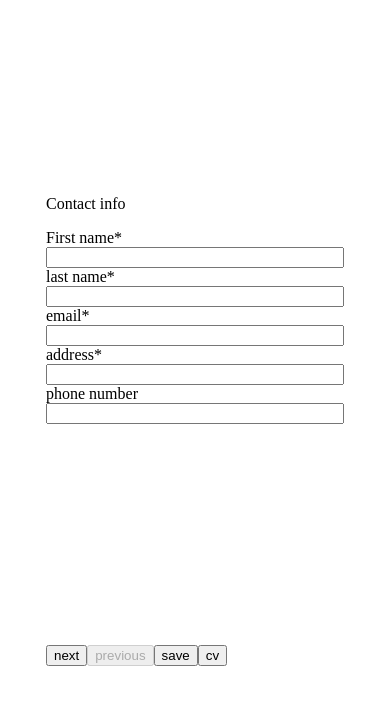
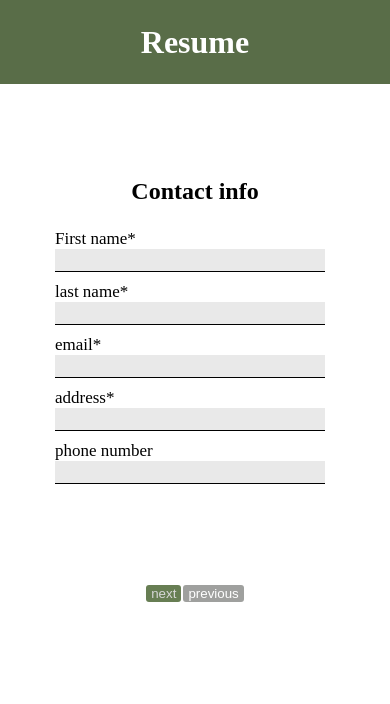
Before and after one commit to oubijjane/CV-Application, a React (Vite) app: page / in a window 390 px wide. Shown: the top 704 px of the page. Built offline with nearby package versions, Linux system fonts and the light colour scheme.

Commit message:
finished the cv builder layout feat: add the layout for the mobile and desktop feat: add a dark mode active based on the user system

```diff
--- a/index.html
+++ b/index.html
@@ -6,7 +6,10 @@
     <meta name="viewport" content="width=device-width, initial-scale=1.0" />
     <title>CV Application</title>
   </head>
-  <body>
+  <body style="display: none;">
+    <div class="header">
+      <h1>Resume</h1>
+    </div>
     <div id="root"></div>
     <script type="module" src="/src/main.jsx"></script>
   </body>
--- a/src/App.css
+++ b/src/App.css
@@ -4,51 +4,242 @@ body {
   width: 100%;
   margin: 0;
 }
+html {
+  scrollbar-color: #677e53 #ffffff; /* thumb color, track color */
+  scrollbar-width: thin;
+}
+#root {
+  width: 90%;
+  height: 90%;
+  display: flex;
+  justify-content: center;
+  align-items: center;
+}
 body {
-  display: flex;
+  display: flex !important;
   align-items: center;
   justify-content: center;
-
+  flex-direction: column;
 }
 .container {
   display: flex;
   flex-direction: column;
 }
-section {
-  width: 298px;
-  height: 450px;
+.cv {
+  width: 21cm;
+  min-height: 29cm;
+  font-size: 12pt;
+  border: 2px solid black;
 }
-.cv {
- width: 21cm;
- min-height:  29cm;
- font-size: 15pt;
- border: 2px solid black;
-
-}
-.cv section{
+.cv section {
   height: auto;
 
   display: inline;
+}
+.title {
+  font-size: 24px;
+  font-weight: bold;
+}
+label {
+  font-size: 17px;
 }
 .cv p {
   margin: 1px;
   margin-left: 10px;
   margin-right: 10px;
 }
-dialog {
- /*  margin: auto;
-    position: absolute;
-    top: 0; left: 0; bottom: 0; right: 0; */
-}
-.cv .heading{
+
+.cv .heading {
   border-bottom: 2px solid black;
   margin: 5px;
   font-weight: bold;
 }
 .doNotPrint {
-  overflow: auto;
-  max-height: 500px;
+  height: 100%;
+  min-width: 200px;
+  display: flex;
+  flex-direction: column;
 }
-form{
+.edit {
+  border-bottom: 1px solid black;
+  margin-bottom: 5px;
+  padding: 5px;
+  background-color: #77777721;
+  width: 90%;
+}
+p {
+  white-space: pre;
+}
+button {
+  background-color: #677e53;
+  border: 0;
+  border-radius: 3px;
+  padding-left: 5px;
+  padding-right: 5px;
+  margin: 1px;
+  width: max-content;
+  color: rgb(216, 216, 216);
+}
+.addInfo {
+  width: 35px;
+  height: auto;
+  padding-top: 2.5px;
+  text-align: center;
+}
+select {
+  border-left: 0px;
+  border-right: 0px;
+  border-top: 0px;
+  border-bottom: 1px solid black;
+  background-color: #53535321;
+  width: 96.5%;
+  height: 20px;
+}
+form {
   margin-bottom: 20px;
 }
+.contactInfo,
+.experiences,
+.education,
+.languages,
+.skills {
+  display: flex;
+}
+input[type="checkbox"] {
+  width: 15px;
+  position: relative;
+  top: 5px;
+}
+h1 {
+  margin: 0;
+  color: white;
+}
+input,
+textarea {
+  border-left: 0px;
+  border-right: 0px;
+  border-top: 0px;
+  border-bottom: 1px solid black;
+  background-color: #53535321;
+  width: 95%;
+  min-height: 20px;
+  resize: vertical;
+}
+.buttons {
+  display: flex;
+  justify-content: center;
+}
+.header {
+  width: 100%;
+  height: 10%;
+  display: flex;
+  align-items: center;
+  justify-content: center;
+  background-color: #596d48;
+}
+button:disabled {
+  background-color: #9fa09e;
+  color: white;
+}
+dialog {
+  position: absolute;
+  left: 0;
+  right: 0;
+  margin-inline: auto;
+  width: fit-content;
+}
+.showcv {
+  display: inline;
+  width: 100%;
+  height: 30px;
+}
+.contactInfo,
+.experiences,
+.education,
+.languages,
+.skills,
+.editSection {
+  display: flex;
+  justify-content: center;
+  align-items: center;
+  flex-direction: column;
+}
+section {
+  width: 500px;
+  height: 500px;
+}
+.container {
+  width: 350px;
+  margin-bottom: 10px;
+}
+.editSection .container {
+  height: 60%;
+  width: 100%;
+}
+form {
+  overflow: auto;
+  scrollbar-width: thin;
+}
+@media (max-width: 800px) {
+  .cv {
+    zoom: 40%;
+  }
+  .hideCV {
+    display: none;
+    color: brown;
+  }
+  .contactInfo,
+  .experiences,
+  .education,
+  .languages,
+  .skills,
+  .editSection {
+    display: flex;
+    justify-content: center;
+    align-items: center;
+    flex-direction: column;
+  }
+  section {
+    width: 298px;
+    height: 500px;
+  }
+  .container {
+    width: 280px;
+    margin-bottom: 10px;
+  }
+  .editSection .container {
+    height: 60%;
+    width: 100%;
+    overflow: auto;
+    scrollbar-width: thin;
+  }
+  form {
+    overflow: auto;
+    scrollbar-width: 1px;
+  }
+}
+@media (prefers-color-scheme: dark) {
+  body {
+    background-color: #1E1E1E;
+  }
+  .contactInfo,
+  .experiences,
+  .education,
+  .languages,
+  .skills,
+  .editSection,
+  select  {
+    color: #E0E0E0;
+  }
+  input, select {
+    background-color: #2C2C2C;
+    color: #E0E0E0;
+  }
+  * {
+    scrollbar-color: black;
+  }
+  html {
+    scrollbar-color: #677e53 #1A1A1A; /* thumb color, track color */
+    scrollbar-width: thin;
+  }
+}
--- a/src/App.jsx
+++ b/src/App.jsx
@@ -1,6 +1,6 @@
 /* eslint-disable react/prop-types */
 import { useState, useEffect } from "react";
-import "./App.css";
+
 import {
   user,
   experience,
@@ -176,10 +176,11 @@ function Experiences({ experienceData, action, id = -1 }) {
     setDescription(e.target.value);
   }
   function changeCurrentJob(e) {
-    setCurrentJob(e.target.value);
+    setCurrentJob(e.target.checked);
   }
   return (
     <section className="experiences" id={id}>
+      <p className="title">Experience</p>
       <form>
         <div className="container">
           <label htmlFor="jobTitle">Job title*</label>
@@ -220,13 +221,12 @@ function Experiences({ experienceData, action, id = -1 }) {
           <label htmlFor="yearEnd">year</label>
           {Years(0, "yearEnd", endYear, changeEndYear)}
           <div className="subContainer">
-            <label htmlFor="currentJob">I am currently work here</label>
-            <input
+            <label htmlFor="currentJob">I am currently work here  <input
               type="checkbox"
               id="currentJob"
               checked={currentJob}
               onChange={changeCurrentJob}
-            />
+            /></label>
           </div>
         </div>
         <div className="container">
@@ -237,8 +237,10 @@ function Experiences({ experienceData, action, id = -1 }) {
             onChange={changeDescription}
           ></textarea>
         </div>
+        <button className="AddInfo" onClick={action}>
+          +
+        </button>
       </form>
-      <button onClick={action}>+</button>
     </section>
   );
 }
@@ -274,6 +276,7 @@ function Education({ educationData, action, id = -1 }) {
 
   return (
     <section className="education">
+      <p className="title">Edudaction</p>
       <form>
         <div className="container" id={id}>
           <label htmlFor="schoolName">School Name</label>
@@ -312,7 +315,8 @@ function Education({ educationData, action, id = -1 }) {
           />
         </div>
         <div className="container">
-          <p>Graduation Date (or expected graduation date)</p>
+          <p>Graduation Date <br/>
+            (or expected graduation date)</p>
           <label htmlFor="months" defaultValue={educationData.getMonth()}>
             Month
           </label>
@@ -322,15 +326,17 @@ function Education({ educationData, action, id = -1 }) {
           </label>
           {Years(10, "year", endYear, changeEndYear)}
         </div>
+        <button className="addInfo" onClick={action}>
+          +
+        </button>
       </form>
-      <button onClick={action}>+</button>
     </section>
   );
 }
 
 function Languages({ languageData, action, id = -1 }) {
   const proficiencyLevels = [
-    "Bigginer(A1)",
+    "Begginer(A1)",
     "Elementary (A2)",
     "Intermediate (B1)",
     "Upper Intermediate (B2)",
@@ -352,8 +358,12 @@ function Languages({ languageData, action, id = -1 }) {
   ));
   return (
     <section className="languages">
+      <p className="title">Language</p>
+      <form>
         <div className="container" id={id}>
-        <label htmlFor="language">Language</label>
+          <label htmlFor="language" required={true}>
+            Language
+          </label>
           <input
             type="text"
             id="language"
@@ -372,10 +382,14 @@ function Languages({ languageData, action, id = -1 }) {
             {dispalyProficiency}
           </select>
         </div>
-      <button onClick={action}>+</button>
+        <button className="addInfo" onClick={action}>
+          +
+        </button>
+      </form>
     </section>
   );
 }
+
 function Skills({ skillData }) {
   const [skill, setSkill] = useState(skillData.getSkill());
   function changeSkill(e) {
@@ -383,6 +397,7 @@ function Skills({ skillData }) {
   }
   return (
     <section className="skills">
+      <p className="title">Skills</p>
       <form>
         <div className="container">
           <label htmlFor="skill">Skills</label>
@@ -400,14 +415,21 @@ function DisplayExpirienceData({ data, remove, edit }) {
     return id;
   }
   const displayData = data.map((element) => (
-    <div key={IDGenerator.generateId()} id={changeid()}>
-      <p>{element.getCompany()}</p>
+    <div className="edit" key={IDGenerator.generateId()} id={changeid()}>
+      <p>
+        <b>{element.getCompany()}</b>
+      </p>
       <p>{element.getJobTitle()}</p>
       <button onClick={remove}>remove</button>
       <button onClick={edit}>edit</button>
     </div>
   ));
-  return <section>{displayData}</section>;
+  return (
+    <section className="editSection">
+      <p className="title">Edit Experiences</p>
+      <div className="container">{displayData}</div>
+    </section>
+  );
 }
 function DisplayEducationData({ data, remove, edit }) {
   let id = -1;
@@ -416,14 +438,19 @@ function DisplayEducationData({ data, remove, edit }) {
     return id;
   }
   const displayData = data.map((element) => (
-    <div key={IDGenerator.generateId()} id={changeid()}>
+    <div key={IDGenerator.generateId()} id={changeid()} className="edit">
       <p>{element.getSchool()}</p>
       <p>{element.getDegree()}</p>
       <button onClick={remove}>remove</button>
       <button onClick={edit}>edit</button>
     </div>
   ));
-  return <section>{displayData}</section>;
+  return (
+    <section className="editSection">
+      <p className="title">Edit educations</p>
+      <div className="container">{displayData}</div>
+    </section>
+  );
 }
 function DisplayLanguageData({ data, remove, edit }) {
   let id = -1;
@@ -432,14 +459,18 @@ function DisplayLanguageData({ data, remove, edit }) {
     return id;
   }
   const displayData = data.map((element) => (
-    <div key={IDGenerator.generateId()} id={changeid()}>
-      <p>{element.getLanguage()}</p>
-      <p>{element.getLanguage()}</p>
+    <div className="edit" key={IDGenerator.generateId()} id={changeid()}>
+      <p><b>{element.getLanguage()} </b> {element.getProficiency()}</p>
       <button onClick={remove}>remove</button>
       <button onClick={edit}>edit</button>
     </div>
   ));
-  return <section>{displayData}</section>;
+  return (
+    <section className="editSection">
+      <p className="title">Edit languages</p>
+      <div className="container">{displayData}</div>
+    </section>
+  );
 }
 function SwitchingSections() {
   const [userData, setUserData] = useState(user());
@@ -453,6 +484,21 @@ function SwitchingSections() {
   const [jobs, setJobs] = useState([]);
   const [educations, setEducations] = useState([]);
   const [key, setKey] = useState(200);
+  const profile = [
+    userData,
+    experienceData,
+    educationData,
+    languageData,
+    skillData,
+  ];
+  const actions = [
+    saveUserData,
+    saveExperienceData,
+    saveEducationData,
+    saveLanguageData,
+    saveSkillData,
+  ];
+  const [result, setResult] = useState(profile);
 
   const sections = [
     <ContactInfo key={200} userData={userData} />,
@@ -481,27 +527,23 @@ function SwitchingSections() {
       remove={removeJob}
       edit={editJob}
     />,
-    <DisplayEducationData key={206} data={educations} edit={editEducation} remove={removeEducation}/>,
-    <DisplayLanguageData key={206} data={languages} edit={editLanguage} remove={removeLanguage}/>,
+    <DisplayEducationData
+      key={206}
+      data={educations}
+      edit={editEducation}
+      remove={removeEducation}
+    />,
+    <DisplayLanguageData
+      key={207}
+      data={languages}
+      edit={editLanguage}
+      remove={removeLanguage}
+    />,
+    <DisplayCV result={result} name="showcv" key={208} />,
+  ];
 
-  ];
-  const profile = [
-    userData,
-    experienceData,
-    educationData,
-    languageData,
-    skillData,
-  ];
-  const actions = [
-    saveUserData,
-    saveExperienceData,
-    saveEducationData,
-    saveLanguageData,
-    saveSkillData,
-  ];
   const previousPage = index > 0;
   const nextPage = index + 1 < sections.length;
-  const [result, setResult] = useState(profile);
 
   function saveJobs() {
     const updatedJobs = [...jobs];
@@ -510,10 +552,9 @@ function SwitchingSections() {
     } else {
       updatedJobs.push(saveExperienceData(experience()));
     }
-    setExperienceData({...experience()})
+    setExperienceData({ ...experience() });
     setJobs(updatedJobs);
     setKey(1 + key);
-
   }
   function saveLanguage() {
     const updatedLang = [...languages];
@@ -522,7 +563,7 @@ function SwitchingSections() {
     } else {
       updatedLang.push(saveLanguageData(language()));
     }
-    setLanguageData({...language()})
+    setLanguageData({ ...language() });
     setlanguages(updatedLang);
     setKey(1 + key);
   }
@@ -533,7 +574,7 @@ function SwitchingSections() {
     } else {
       updatedEdu.push(saveEducationData(education()));
     }
-    setEducationData({...education()})
+    setEducationData({ ...education() });
     setEducations(updatedEdu);
     setKey(1 + key);
   }
@@ -584,7 +625,7 @@ function SwitchingSections() {
     setToBeChanged(id);
     setIndex(3);
     const language = languages[id];
-    console.log(language)
+    console.log(language);
     setLanguageData(language);
   }
   function editEducation(e) {
@@ -619,27 +660,48 @@ function SwitchingSections() {
 
   function next() {
     save();
+    let page = index;
+    while (true) {
       if (nextPage) {
-      setIndex(index + 1);
+        page++;
       }
+      if (page < 5 || page > 7) {
+        break;
+      }
+      if (sections[page].props.data.length != 0) {
+        break;
+      }
+    }
+    setIndex(page);
   }
   function prev() {
     save();
+    let page = index;
+    while (true) {
       if (previousPage) {
-      setIndex(index - 1);
+        page--;
       }
+      if (page < 5) {
+        break;
+      }
+
+      if (sections[page].props.data.length != 0) {
+        break;
+      }
+    }
+    setIndex(page);
   }
   return (
     <div className="doNotPrint">
       {sections[index]}
+      <div className="buttons">
       <button onClick={next} disabled={!nextPage}>
         next
       </button>
       <button onClick={prev} disabled={!previousPage}>
         previous
       </button>
-      <button onClick={save}>save</button>
-      <DisplayCV result={result} />
+      </div>
     </div>
   );
 }
--- a/src/cv.jsx
+++ b/src/cv.jsx
@@ -3,7 +3,7 @@ import { useId, useState } from "react";
 import { jsPDF } from "jspdf";
 import { IDGenerator } from "./data.js";
 
-function DisplayCV({ result }) {
+function DisplayCV({ result,name = "hideCV" }) {
   const [open, setOpen] = useState(false);
 
   return (
@@ -20,31 +20,32 @@ function DisplayCV({ result }) {
         <button onClick={() => setOpen(false)}>close</button>
         <button onClick={toPdf}>download</button>
       </dialog>
-      <button onClick={() => setOpen(true)}>cv</button>
+      <button onClick={() => setOpen(true)} className={name}>cv</button>
     </>
   );
 }
 
-function toPdf() {
+async function toPdf() {
   const cv = document.querySelector(".cv");
-
+  cv.style.zoom = 1
   const doc = new jsPDF("p", "mm", [210, 290]);
-  doc.html(cv, {
+  await doc.html(cv, {
     callback: function (doc) {
       doc.save("cv");
     },
     html2canvas: { scale: 0.2633 },
   });
+  cv.style.zoom = "40%";
 }
 function ContactInfo({ data }) {
   return (
     <section className="cv-contact-info">
       <p>
-        {data.getFirstName()} {data.getLastName()}
+       <b>{data.getFirstName()}&nbsp;{data.getLastName()}</b>
       </p>
       <p>
-        {data.getEmail()} {data.getPhoneNumber()}
-        {data.getAddress()}
+        {data.getEmail()}&nbsp;{data.getPhoneNumber()}&nbsp;
+         {data.getAddress()}
       </p>
     </section>
   );
@@ -72,7 +73,7 @@ function Education({ data }) {
   const educations = Array.from(data).map(edu =>
     <div key={IDGenerator.generateId()}>
        <p>
-        {edu.getSchool()} {edu.getLocation()}: {edu.getMonth()}
+        <b>{edu.getSchool()}</b>{edu.getLocation()}: {edu.getMonth()}
         {edu.getYear()}
       </p>
       <p>
@@ -94,7 +95,7 @@ function Language({ data }) {
   const Languages = Array.from(data).map((lan) => (
     <div key={IDGenerator.generateId()}>
       <p key={IDGenerator.generateId()}>
-        {lan.getLanguage()}: {lan.getProficiency()}
+        <b>{lan.getLanguage()}</b>: {lan.getProficiency()}
       </p>
     </div>
   ));
--- a/src/main.jsx
+++ b/src/main.jsx
@@ -1,5 +1,6 @@
 import { StrictMode } from 'react'
 import { createRoot } from 'react-dom/client'
+import "./App.css";
 /* import './index.css' */
 //import './template.html'
 import App from './App.jsx'
```
Lines whose indentation alone changed are shown as unchanged.
